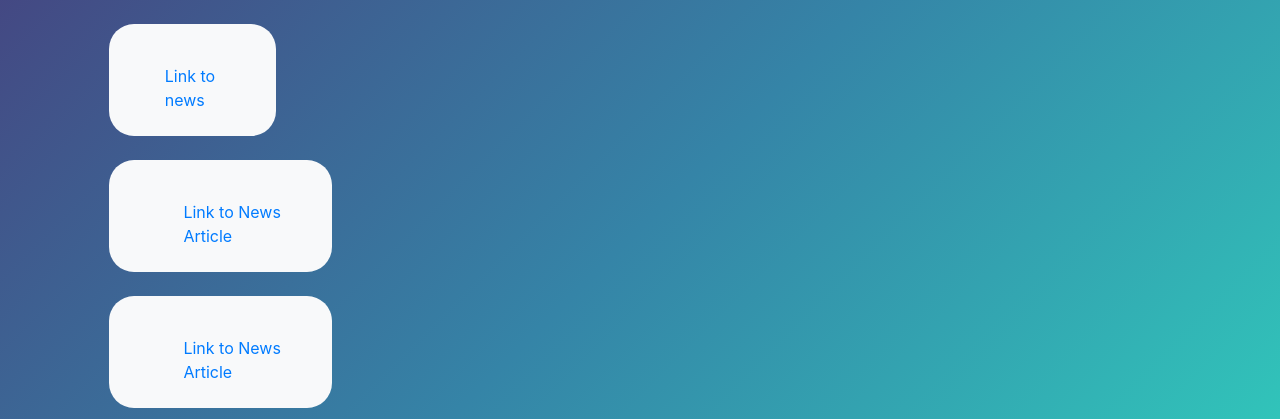
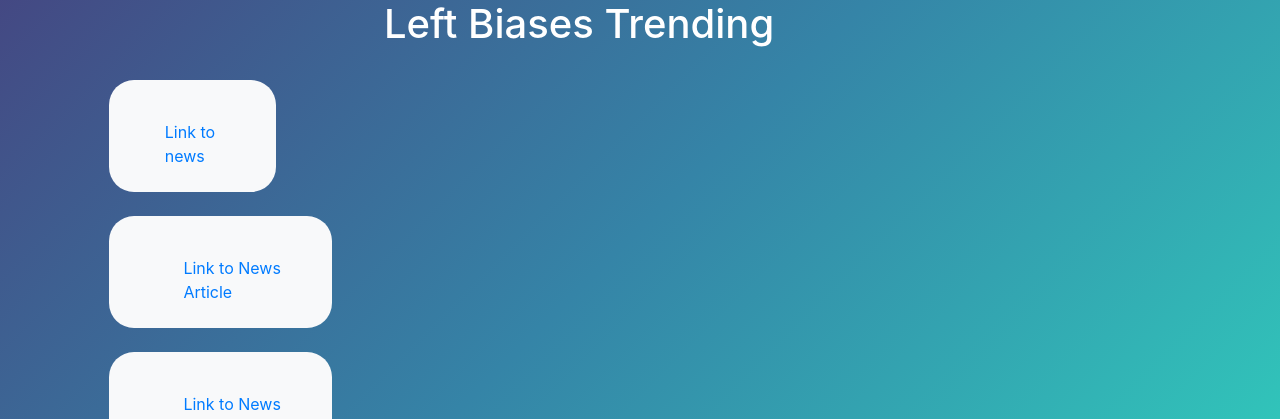
Before and after one commit to shloksomani/The-Spectrum, a Node server app: template views/left_bias.ejs in a window 1280 px wide. Shown: the part 194-613 px from the top of the page. Run offline with Node 20, Linux system fonts and the light colour scheme; the template is opened without the code that fills it, so the values that code supplies are empty; some libraries are stand-ins or nearby versions.

```diff
--- a/views/left_bias.ejs
+++ b/views/left_bias.ejs
@@ -11,7 +11,7 @@
   <% include ./partials/mediaMenu %>
 
 <% console.log(dummydata) %>
-
+<h1 id = "bias">Left Biases Trending</h1>
   <div class="content">
     <div class="row justify-content-center">
       <div class="col-10 d-flex align-items-stretch">
```
